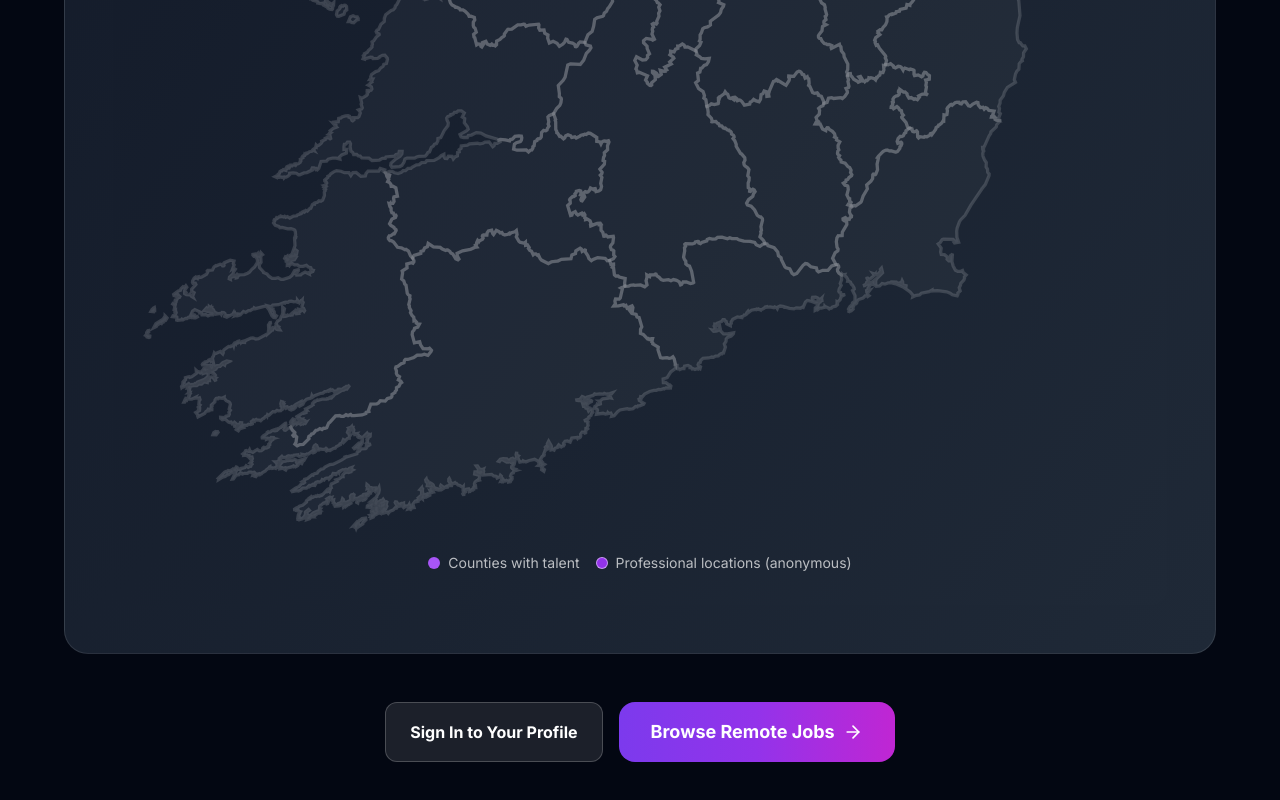
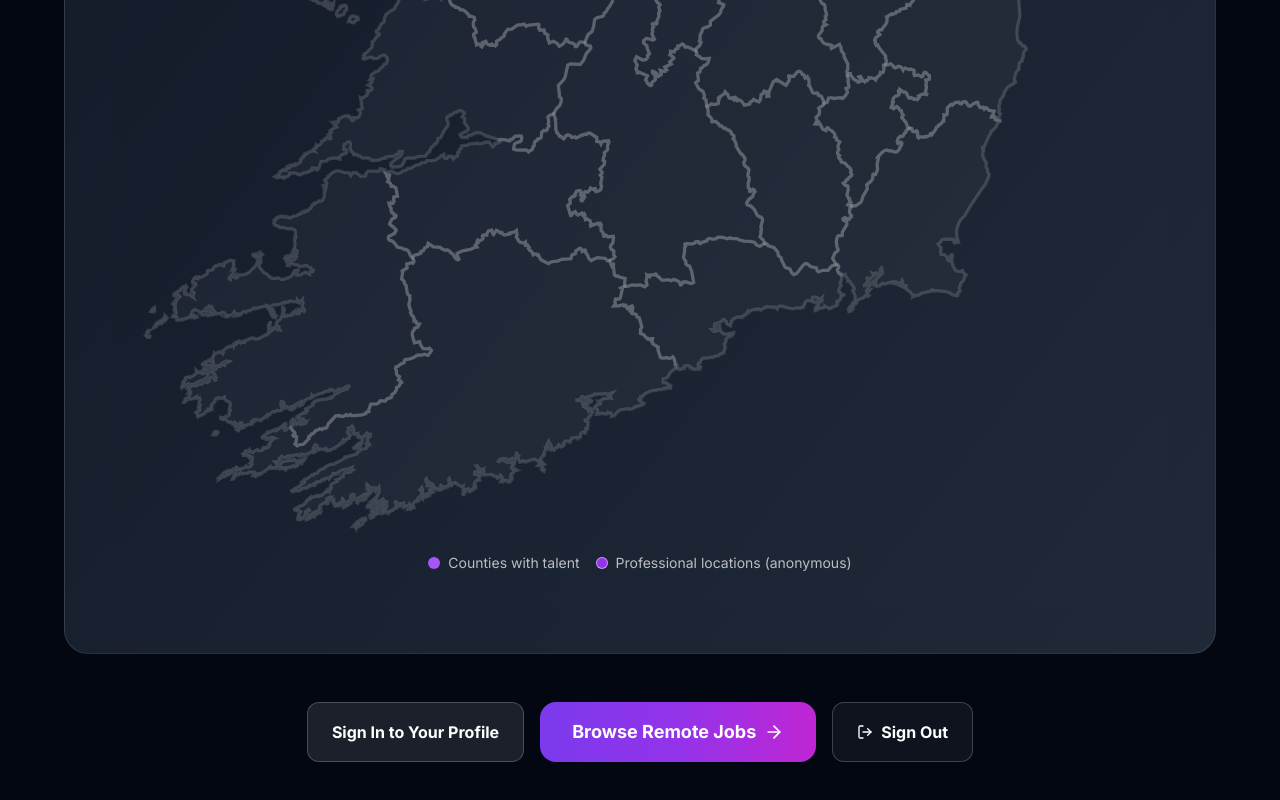
Before and after one commit to hello383/Sway, a Next.js app: page /success in a window 1280 px wide. Shown: the part 1439-2239 px from the top of the page. Built offline with nearby package versions, Linux system fonts and the light colour scheme; no server answers; the database is empty.

Commit message:
Add logout functionality to header and success page

```diff
--- a/app/page.tsx
+++ b/app/page.tsx
@@ -1,8 +1,10 @@
 'use client'
 
 import { useState, useEffect } from 'react'
-import { ArrowRight, Users, MapPin, Briefcase, Zap } from 'lucide-react'
+import { useRouter } from 'next/navigation'
+import { ArrowRight, Users, MapPin, Briefcase, Zap, LogOut } from 'lucide-react'
 import Link from 'next/link'
+import { supabase } from '@/lib/supabase'
 
 interface Stats {
   totalProfessionals: number
@@ -11,6 +13,7 @@ interface Stats {
 }
 
 export default function Home() {
+  const router = useRouter()
   const TARGET = 1500
   const [stats, setStats] = useState<Stats>({
     totalProfessionals: 0,
@@ -18,6 +21,7 @@ export default function Home() {
     totalJobs: 0,
   })
   const [activeTab, setActiveTab] = useState<'you' | 'movement'>('you')
+  const [isLoggedIn, setIsLoggedIn] = useState(false)
 
   useEffect(() => {
     fetch('/api/stats')
@@ -32,6 +36,20 @@ export default function Home() {
         }
       })
       .catch(console.error)
+
+    // Check if user is logged in
+    const checkSession = async () => {
+      const { data: { session } } = await supabase.auth.getSession()
+      setIsLoggedIn(!!session)
+    }
+    checkSession()
+
+    // Listen for auth changes
+    const { data: { subscription } } = supabase.auth.onAuthStateChange((_event, session) => {
+      setIsLoggedIn(!!session)
+    })
+
+    return () => subscription.unsubscribe()
   }, [])
 
   const progressPercent = Math.min(
@@ -88,6 +106,20 @@ export default function Home() {
               </span>
               <span className="text-white/50 text-sm">/ {TARGET.toLocaleString()}</span>
             </div>
+            {isLoggedIn ? (
+              <button
+                onClick={async () => {
+                  await supabase.auth.signOut()
+                  router.push('/')
+                  router.refresh()
+                }}
+                className="px-6 py-2 text-white/80 hover:text-white font-bold text-sm transition-colors flex items-center gap-2"
+              >
+                <LogOut className="w-4 h-4" />
+                Sign Out
+              </button>
+            ) : (
+              <>
                 <Link
                   href="/login"
                   className="px-6 py-2 text-white/80 hover:text-white font-bold text-sm transition-colors"
@@ -100,6 +132,8 @@ export default function Home() {
                 >
                   Join Now
                 </Link>
+              </>
+            )}
           </div>
         </div>
       </header>
--- a/app/success/page.tsx
+++ b/app/success/page.tsx
@@ -1,9 +1,10 @@
 'use client'
 
 import { useEffect, useState, Suspense } from 'react'
-import { useSearchParams } from 'next/navigation'
-import { MapPin, Users, Briefcase, ArrowRight } from 'lucide-react'
+import { useSearchParams, useRouter } from 'next/navigation'
+import { MapPin, Users, Briefcase, ArrowRight, LogOut } from 'lucide-react'
 import Link from 'next/link'
+import { supabase } from '@/lib/supabase'
 import IrelandMap from '@/components/IrelandMap'
 
 interface LocationPin {
@@ -24,6 +25,7 @@ interface Stats {
 
 
 function SuccessContent() {
+  const router = useRouter()
   const searchParams = useSearchParams()
   const visibility = searchParams.get('visibility')
   const profileId = searchParams.get('id')
@@ -184,6 +186,17 @@ function SuccessContent() {
               Browse Remote Jobs
               <ArrowRight className="w-5 h-5" />
             </Link>
+            <button
+              onClick={async () => {
+                await supabase.auth.signOut()
+                router.push('/')
+                router.refresh()
+              }}
+              className="inline-flex items-center gap-2 px-6 py-3 bg-white/5 hover:bg-white/10 border border-white/20 rounded-xl font-bold transition-all"
+            >
+              <LogOut className="w-4 h-4" />
+              Sign Out
+            </button>
           </div>
         </div>
       </div>
```
Lines whose indentation alone changed are shown as unchanged.
